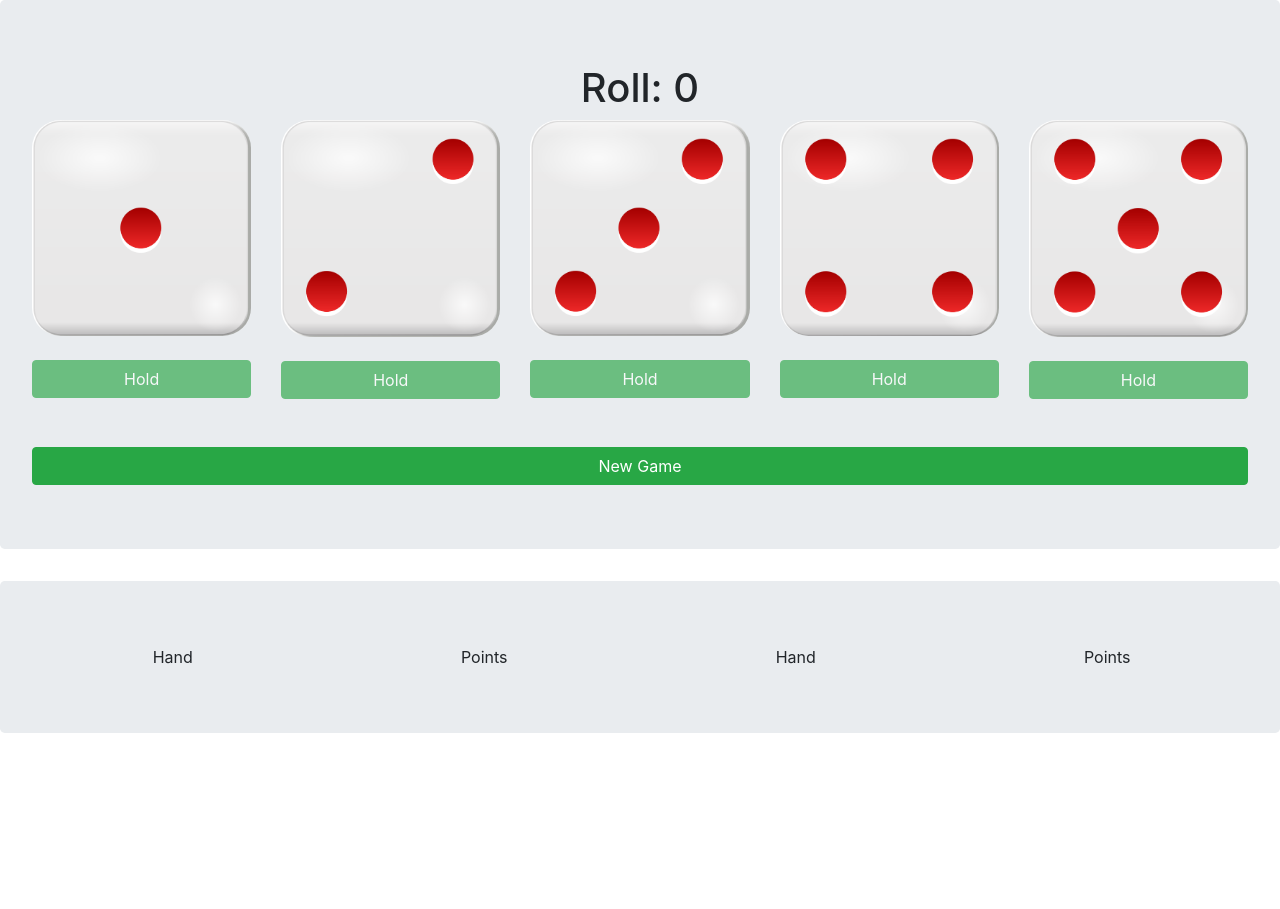
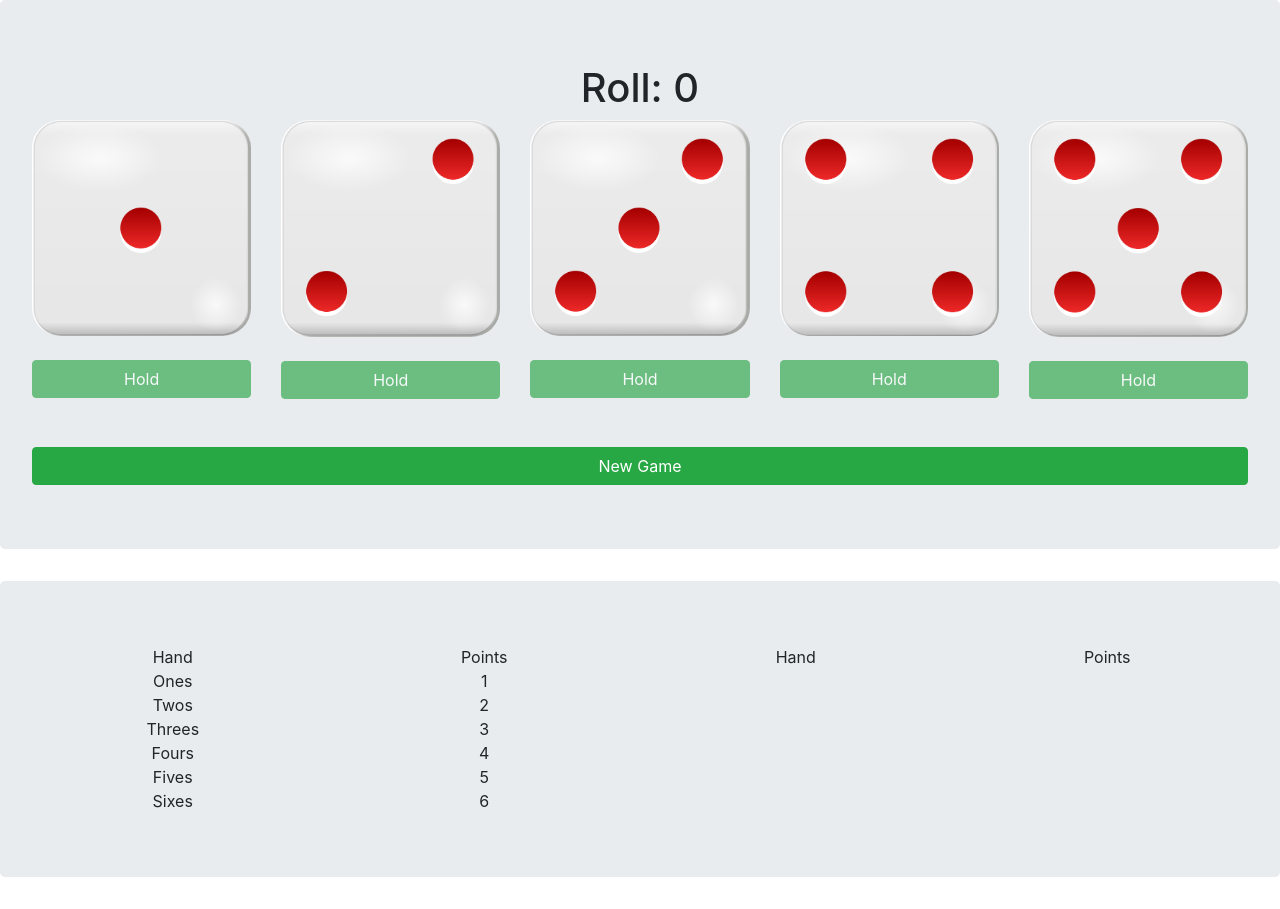
Before and after one commit to mike881205/yahtzee-react, a React (Create React App) app: page / in a window 1280 px wide. Before the commit the page ends 800 px from the top, so only its background shows below. Built offline with nearby package versions, Linux system fonts and the light colour scheme.

Commit message:
updated bottom jumbo

```diff
--- a/src/components/BottomJumbo/index.js
+++ b/src/components/BottomJumbo/index.js
@@ -1,5 +1,6 @@
 import React, { Component } from "react";
 import { FormGroup, Input, Label, Small, FormBtn } from "../../components/Form";
+import ScoreBoardRow from '../ScoreBoardRow'
 
 class BottomJumbo extends Component {
 
@@ -25,6 +26,7 @@ class BottomJumbo extends Component {
                                 Points
                             </div>
                         </div>
+                        {this.props.handChildren}
                     </div>
                     <div className="col">
                         {/* Other Hands */}
--- a/src/components/Game/index.js
+++ b/src/components/Game/index.js
@@ -3,6 +3,7 @@ import { FormGroup, Input, Label, Small, FormBtn } from "../../components/Form";
 import TopJumbo from '../TopJumbo'
 import BottomJumbo from '../BottomJumbo'
 import DiceSlot from '../DiceSlot'
+import ScoreBoardRow from '../ScoreBoardRow'
 import Images from '../../imgImport'
 import './style.css'
 
@@ -51,27 +52,6 @@ class Game extends Component {
                 { handName: "Yahtzee", validHand: false, count: 0 }
             ]
         ],
-        scoreBoard1: [
-            { handName: "Ones", available: true, validHand: false, value: 1 },
-            { handName: "Twos", available: true, validHand: false, value: 2 },
-            { handName: "Threes", available: true, validHand: false, value: 3 },
-            { handName: "Fours", available: true, validHand: false, value: 4 },
-            { handName: "Fives", available: true, validHand: false, value: 5 },
-            { handName: "Sixes", available: true, validHand: false, value: 6 }
-        ],
-        scoreBoard2: [
-            { handName: "Three-of-a-Kind", available: true, validHand: false },
-            { handName: "Four-of-a-Kind", available: true, validHand: false }
-        ],
-        scoreBoard3: [
-            { handName: "Full House", available: true, validHand: false, points: 25 },
-            { handName: "Small Straight", available: true, validHand: false, points: 30 },
-            { handName: "Large Straight", available: true, validHand: false, points: 40 }
-        ],
-        scoreBoard4: [
-            { handName: "Chance", available: true },
-            { handName: "Yahtzee", validHand: false, count: 0 }
-        ],
         handChildren: []
     }
 
@@ -96,10 +76,20 @@ class Game extends Component {
             )
         }
 
-        for (let i = 0; i < this.state.diceSlots.length; i++)
+        for (let i = 0; i < this.state.scoreBoard[0].length; i++) {
+            handChildren.push(
+                <ScoreBoardRow
+                    key={i}
+                    id={i}
+                    hand={this.state.scoreBoard[0][i].handName}
+                    score={i+1}
+                />
+            )
+        }
 
         this.setState({
-            diceSlotChildren: diceSlotChildren
+            diceSlotChildren: diceSlotChildren,
+            handChildren: handChildren
         })
     }
 
@@ -297,14 +287,6 @@ class Game extends Component {
 
         // Find side values
 
-        // for (let i = 0; i < values.length; i++) {
-        //     for (let j = 0; j < scoreBoard1.length; j++) {
-        //         if (values[i] === scoreBoard1[j].value) {
-        //             scoreBoard1[j].validHand = true
-        //         }
-        //     }
-        // }
-
         for (let i = 0; i < values.length; i++) {
             for (let j = 0; j < scoreBoard[0].length; j++) {
                 if (values[i] === scoreBoard[0][j].value) {
@@ -322,14 +304,12 @@ class Game extends Component {
             case 2:
                 if (duplicates2.length === 1) {
                     scoreBoard[1][0].validHand = true
-                    // scoreBoard[1][0].validHand = true
                 }
                 break;
             case 3:
                 if (duplicates2.length === 1) {
                     scoreBoard[1][0].validHand = true
                     scoreBoard[2][0].validHand = true
-                    // scoreBoard3[0].validHand = true
                 }
                 else {
                     scoreBoard[1][0].validHand = true
@@ -340,7 +320,6 @@ class Game extends Component {
                 scoreBoard[1][0].validHand = true
                 scoreBoard[1][1].validHand = true
                 scoreBoard[3][1].validHand = true
-                // scoreBoard4[1].validHand = true
                 break;
         }
 
@@ -355,19 +334,12 @@ class Game extends Component {
         if (straightCount === 5) {
             scoreBoard[2][1].validHand = true
             scoreBoard[2][2].validHand = true
-            // scoreBoard3[1].validHand = true
-            // scoreBoard3[2].validHand = true
         }
         else if (straightCount === 4) {
             scoreBoard[2][1].validHand = true
         }
 
-        console.table(scoreBoard)
-
-        // console.table(scoreBoard1)
-        // console.table(scoreBoard2)
-        // console.table(scoreBoard3)
-        // console.table(scoreBoard4)
+        console.log(scoreBoard)
     }
 
     render() {
@@ -383,7 +355,9 @@ class Game extends Component {
                     roll={this.state.roll}
                     roundOver={this.state.roundOver}
                 />
-                <BottomJumbo />
+                <BottomJumbo
+                    handChildren={this.state.handChildren}
+                />
             </div>
         )
     }
--- /dev/null
+++ b/src/components/ScoreBoardRow/index.js
@@ -0,0 +1,29 @@
+import React, { Component } from "react";
+import { FormGroup, Input, Label, Small, FormBtn } from "../../components/Form";
+
+class ScoreBoardRow extends Component {
+
+    state = {
+
+    }
+
+    componentDidMount() {
+
+    }
+
+    render() {
+        return (
+            <div className="row">
+                <div className="col">
+                    {this.props.hand}
+                </div>
+                <div className="col">
+                    {this.props.score}
+                </div>
+            </div>
+        )
+    }
+
+}
+
+export default ScoreBoardRow
```
